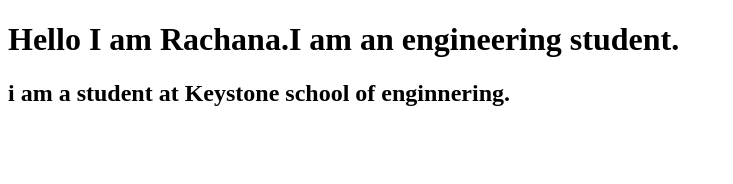
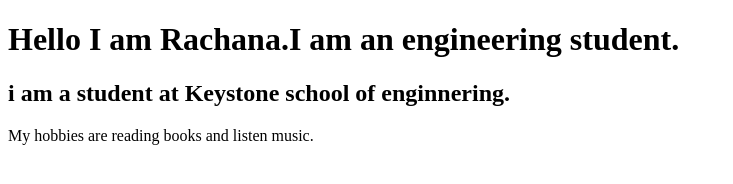
Before and after one commit to Rachanashivarkar/Assignment-no-9-1-, a plain HTML site: page index.html in a window 1280 px wide. Shown: the whole page, without its empty margins (0-733 px from the left). Drawn offline with Linux system fonts and the light colour scheme.

Commit message:
third commit

```diff
--- a/index.html
+++ b/index.html
@@ -7,5 +7,6 @@
 <body>
     <h1>Hello I am Rachana.I am an engineering student.</h1>
     <h2>i am a student at Keystone school of enginnering.</h2>
+    <p>My hobbies are reading books and listen music.</p>
 </body>
 </html>
```
